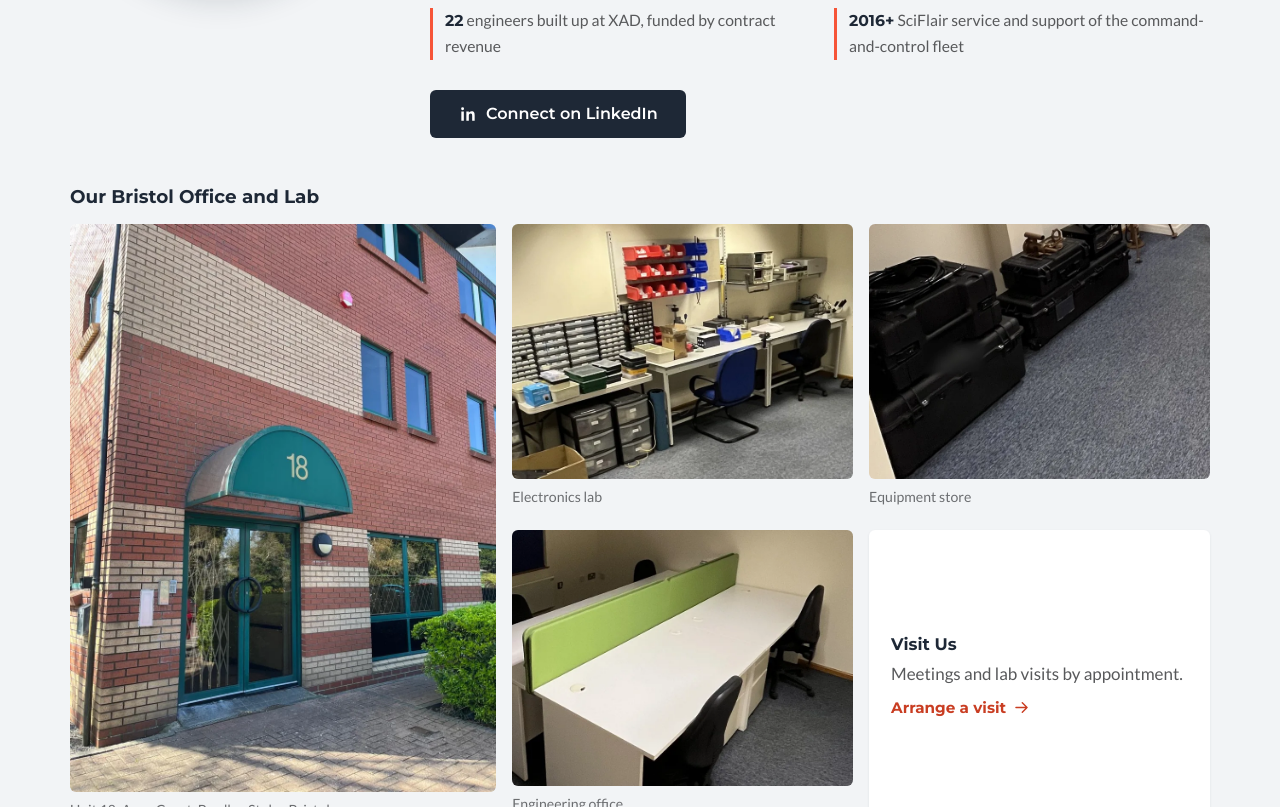
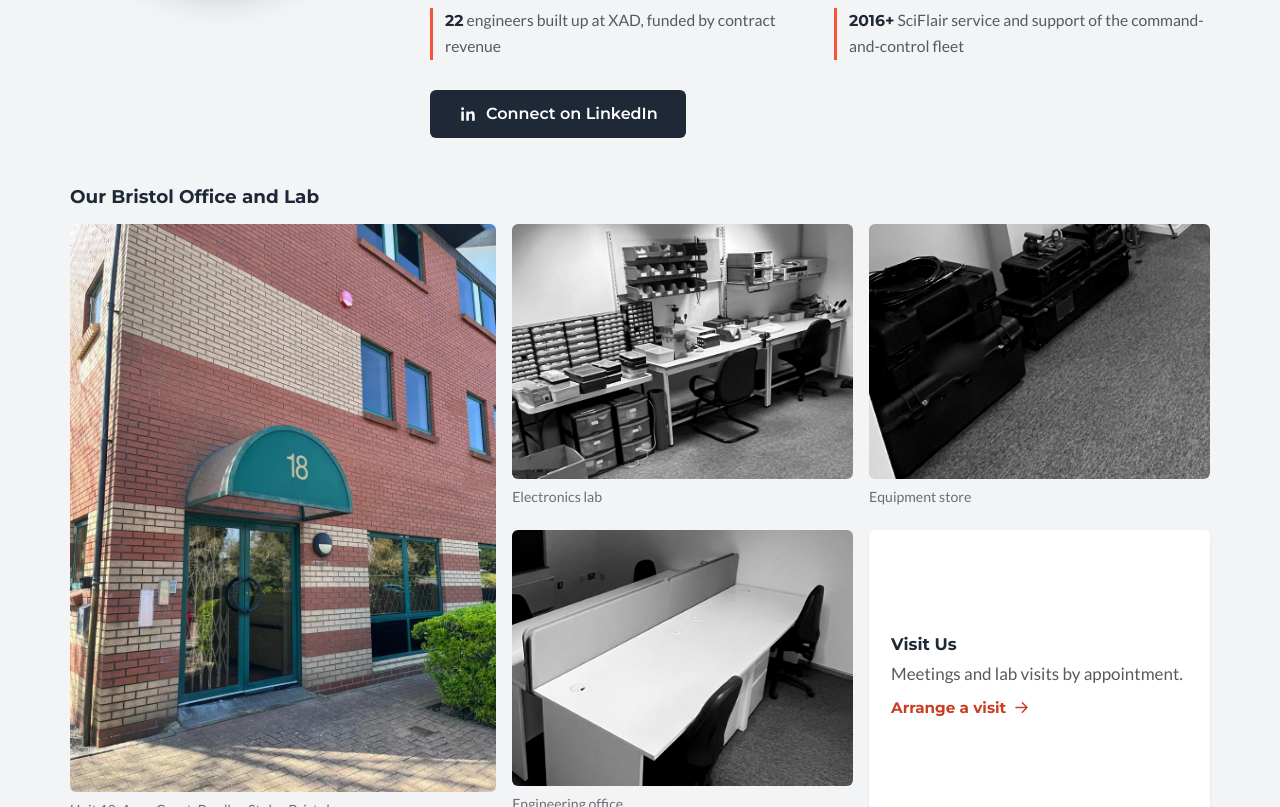
Before and after one commit to axino-iot/sciflair, a Node server app: page / in a window 1280 px wide. Shown: the part 5693-6500 px from the top of the page. Run offline with Node 20, Linux system fonts and the light colour scheme; some libraries are stand-ins or nearby versions.

Commit message:
Bristol base: inside photos in black and white
Co-Authored-By: Claude Opus 5.5 <noreply@anthropic.com>
Claude-Session: https://claude.ai/code/session_01Jojw3aMgwVRxQPYYdVEczo

```diff
--- a/public/css/site.css
+++ b/public/css/site.css
@@ -440,3 +440,4 @@ body:not(.home):not(.project):not(.section-page) main { padding-top: 88px; min-h
 .base-visit h4 { margin: 0 0 6px; color: var(--navy); font: 700 1.05rem var(--head); }
 .base-visit p { margin: 0 0 10px; }
 @media (max-width: 760px) { .base-grid { grid-template-columns: 1fr 1fr; } .base-main { grid-column: 1 / 3; grid-row: auto; } .base-visit { padding: 14px; } .base-visit p { font-size: .9rem; } .base-visit .link { font-size: .85rem; } .base-main img { aspect-ratio: 4 / 3; height: auto; } }
+.base-grid figure:not(.base-main) img { filter: grayscale(1) contrast(1.05); }
```
